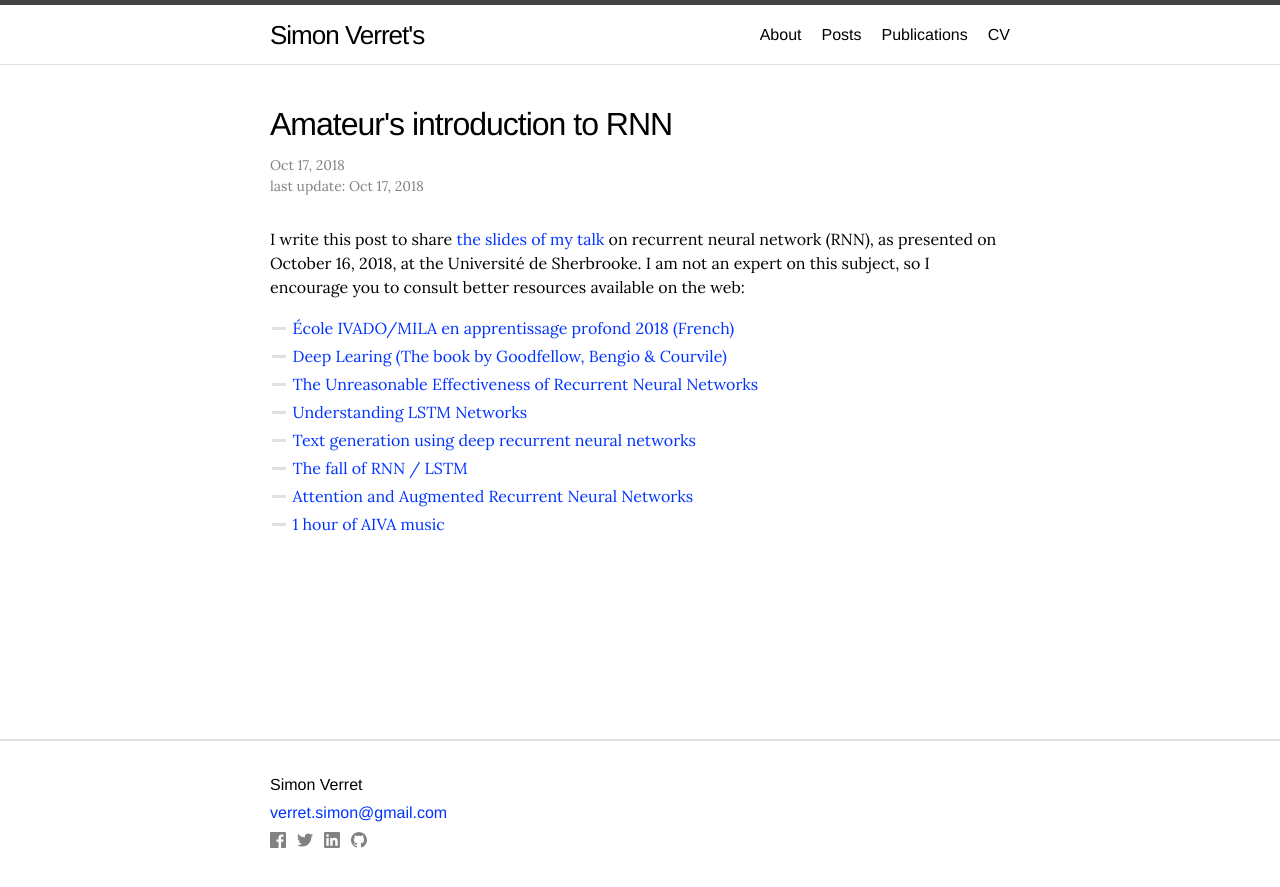
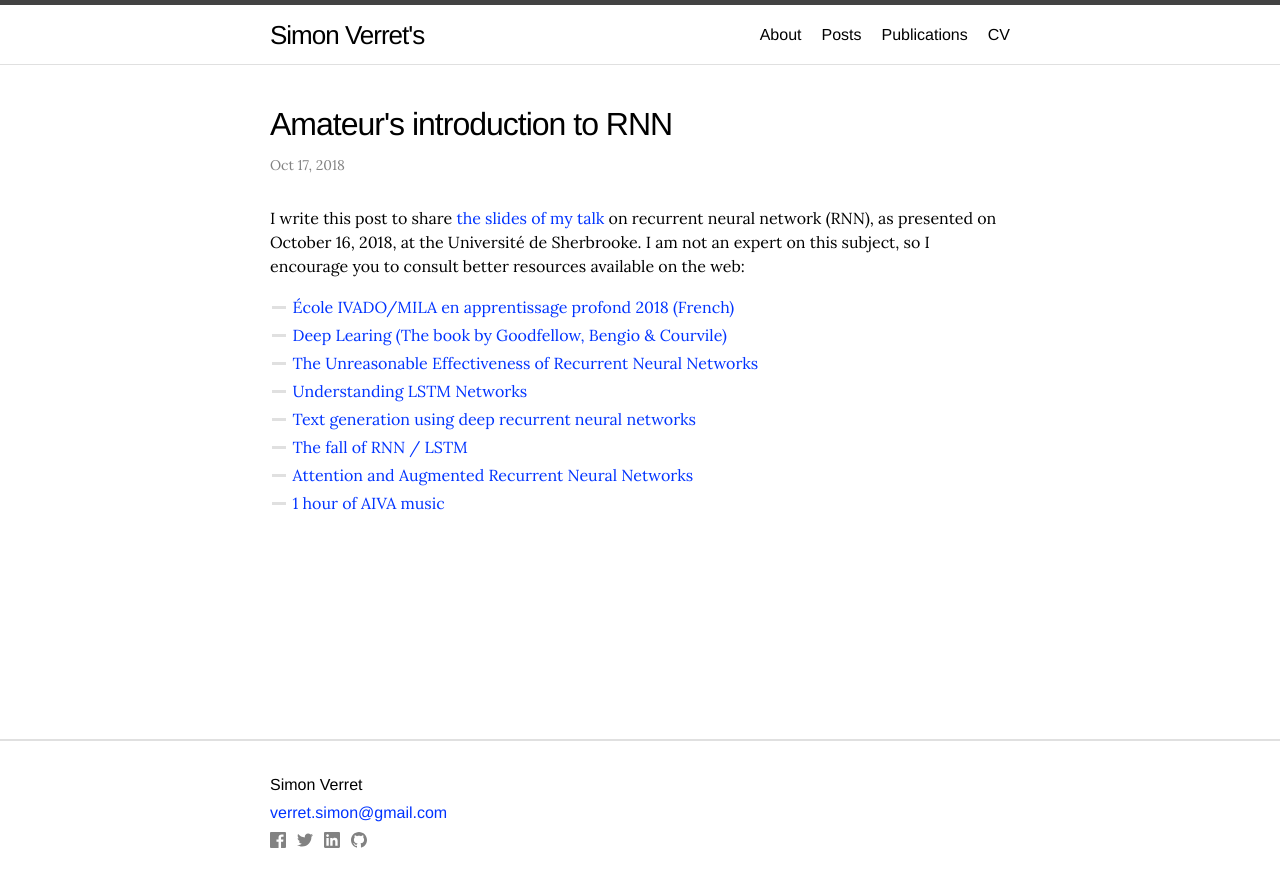
Before and after one commit to simonverret/simonverret.github.io, a Jekyll site: the page built from _posts/2018-10-17-amateur-intro-to-rnn.md, in a window 1280 px wide. Shown: the top 887 px of the page. Built offline with Jekyll 4.4.1, drawn with Linux system fonts in a browser that asks for light colours; a script that is not in the unit is left out; comment, search, counter and statistics services are not loaded.

Commit message:
correction

```diff
--- a/_posts/2018-10-17-amateur-intro-to-rnn.md
+++ b/_posts/2018-10-17-amateur-intro-to-rnn.md
@@ -1,7 +1,6 @@
 ---
 layout: post
 title:  "Amateur's introduction to RNN"
-updated: 2018-10-17
 categories:
 comments: true
 mathjax: true
```
